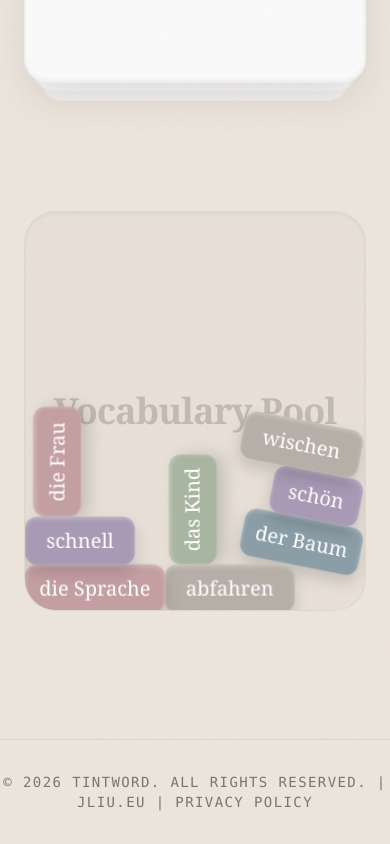
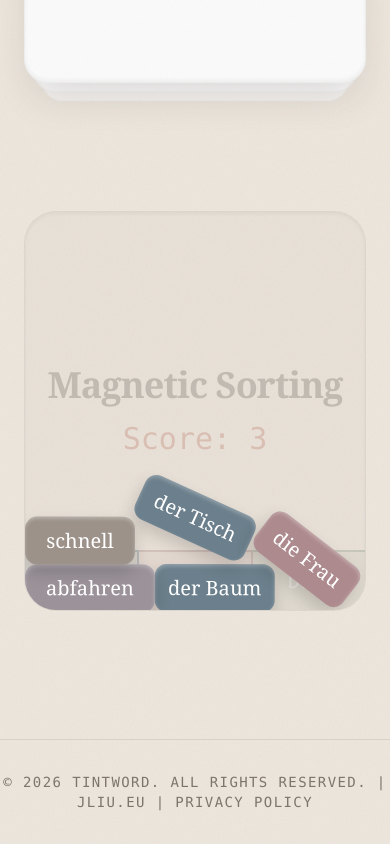
Before and after one commit to jliu-00/tintword-landing, a React (Vite) app: page / in a window 390 px wide. Shown: the part 1089-1933 px from the top of the page. Built offline with nearby package versions, Linux system fonts and the light colour scheme.

Commit message:
feat(physics): implement quantum repulsion and magnetic sorting mini-game

```diff
--- a/src/components/PhysicsPool.tsx
+++ b/src/components/PhysicsPool.tsx
@@ -1,20 +1,22 @@
-import { useEffect, useRef } from "react";
+import { useEffect, useRef, useState } from "react";
 import Matter from "matter-js";
 
-const words = [
-  { text: "der Baum", color: "#8B9EA8", w: 120, h: 48 },
-  { text: "die Frau", color: "#C49FA2", w: 110, h: 48 },
-  { text: "das Kind", color: "#A8B5A0", w: 110, h: 48 },
-  { text: "abfahren", color: "#B5AFA8", w: 130, h: 48 },
-  { text: "schön", color: "#A899B5", w: 90, h: 48 },
-  { text: "wischen", color: "#B5AFA8", w: 120, h: 48 },
-  { text: "die Sprache", color: "#C49FA2", w: 140, h: 48 },
-  { text: "schnell", color: "#A899B5", w: 110, h: 48 },
+// Enhanced Morandi Colors & Genders
+const wordsData = [
+  { text: "der Baum", color: "#6B7F8C", gender: "der", w: 120, h: 48 },
+  { text: "der Tisch", color: "#6B7F8C", gender: "der", w: 120, h: 48 },
+  { text: "die Frau", color: "#AD8A8D", gender: "die", w: 110, h: 48 },
+  { text: "die Tür", color: "#AD8A8D", gender: "die", w: 100, h: 48 },
+  { text: "das Kind", color: "#8B9C89", gender: "das", w: 110, h: 48 },
+  { text: "das Auto", color: "#8B9C89", gender: "das", w: 110, h: 48 },
+  { text: "abfahren", color: "#9B929A", gender: "none", w: 130, h: 48 },
+  { text: "schnell", color: "#9C928A", gender: "none", w: 110, h: 48 },
 ];
 
 export function PhysicsPool() {
   const containerRef = useRef<HTMLDivElement>(null);
   const elementsRef = useRef<(HTMLDivElement | null)[]>([]);
+  const [score, setScore] = useState(0);
 
   useEffect(() => {
     if (!containerRef.current) return;
@@ -25,67 +27,150 @@ export function PhysicsPool() {
       MouseConstraint = Matter.MouseConstraint,
       Mouse = Matter.Mouse,
       World = Matter.World,
-      Bodies = Matter.Bodies;
+      Bodies = Matter.Bodies,
+      Events = Matter.Events,
+      Composite = Matter.Composite;
 
     // Create engine
     const engine = Engine.create();
     const world = engine.world;
 
     const width = containerRef.current.clientWidth;
-    const height = 400; // Fixed height for the pool
+    const height = 400;
 
-    // Create boundaries
+    // Boundaries
     const ground = Bodies.rectangle(width / 2, height + 30, width * 2, 60, { isStatic: true });
     const wallLeft = Bodies.rectangle(-30, height / 2, 60, height * 2, { isStatic: true });
     const wallRight = Bodies.rectangle(width + 30, height / 2, 60, height * 2, { isStatic: true });
 
     World.add(world, [ground, wallLeft, wallRight]);
 
+    // Create Magnetic Sensor Buckets (Der, Die, Das)
+    const bucketWidth = width / 3;
+    const bucketY = height - 20;
+
+    const bucketDer = Bodies.rectangle(bucketWidth / 2, bucketY, bucketWidth, 60, {
+      isStatic: true, isSensor: true, label: "bucket_der"
+    });
+    const bucketDie = Bodies.rectangle(bucketWidth * 1.5, bucketY, bucketWidth, 60, {
+      isStatic: true, isSensor: true, label: "bucket_die"
+    });
+    const bucketDas = Bodies.rectangle(bucketWidth * 2.5, bucketY, bucketWidth, 60, {
+      isStatic: true, isSensor: true, label: "bucket_das"
+    });
+
+    World.add(world, [bucketDer, bucketDie, bucketDas]);
+
     // Create word bodies
-    const wordBodies = words.map((w) => {
-      // random initial position
+    const wordBodies = wordsData.map((w) => {
       const x = Math.random() * (width - 200) + 100;
       const y = -Math.random() * 500 - 100; // drop from top
 
-      return Bodies.rectangle(x, y, w.w, w.h, {
-        restitution: 0.6, // Bounciness
+      const body = Bodies.rectangle(x, y, w.w, w.h, {
+        restitution: 0.6,
         friction: 0.1,
         frictionAir: 0.02,
         density: 0.05,
-        render: { visible: false } // We use DOM nodes, not Canvas
       });
+
+      // Attach custom properties for game logic
+      (body as any).gender = w.gender;
+      (body as any).isAbsorbed = false;
+      return body;
     });
 
     World.add(world, wordBodies);
 
-    // Add mouse control
+    // Mouse control
     const mouse = Mouse.create(containerRef.current);
     const mouseConstraint = MouseConstraint.create(engine, {
       mouse: mouse,
-      constraint: {
-        stiffness: 0.2,
-        render: { visible: false }
-      }
+      constraint: { stiffness: 0.2, render: { visible: false } }
     });
 
     World.add(world, mouseConstraint);
 
-    // Keep the mouse in sync with rendering
-    // Usually only needed if using canvas rendering, but good to have
+    // FIX: Force drop body if mouse is released outside the container
+    const handleGlobalMouseUp = () => {
+      if (mouseConstraint.body) {
+        (mouseConstraint as any).body = null;
+        mouseConstraint.mouse.button = -1;
+      }
+    };
+    window.addEventListener("mouseup", handleGlobalMouseUp);
+    window.addEventListener("mouseleave", handleGlobalMouseUp);
 
-    // Run the engine
+    // --- QUANTUM REPULSION ENGINE ---
+    Events.on(engine, "beforeUpdate", () => {
+      const bodies = Composite.allBodies(world).filter(b => (b as any).gender);
+
+      for (let i = 0; i < bodies.length; i++) {
+        for (let j = i + 1; j < bodies.length; j++) {
+          const bodyA = bodies[i];
+          const bodyB = bodies[j];
+
+          const genA = (bodyA as any).gender;
+          const genB = (bodyB as any).gender;
+
+          // Only repel if they are valid genders and different
+          if (genA !== "none" && genB !== "none" && genA !== genB) {
+            const dx = bodyB.position.x - bodyA.position.x;
+            const dy = bodyB.position.y - bodyA.position.y;
+            const distSq = dx * dx + dy * dy;
+
+            // Repel if closer than 150px
+            if (distSq < 22500 && distSq > 100) {
+              const forceMagnitude = 0.00004 * (22500 - distSq) / 22500;
+              const fx = (dx / Math.sqrt(distSq)) * forceMagnitude;
+              const fy = (dy / Math.sqrt(distSq)) * forceMagnitude;
+
+              Matter.Body.applyForce(bodyA, bodyA.position, { x: -fx, y: -fy });
+              Matter.Body.applyForce(bodyB, bodyB.position, { x: fx, y: fy });
+            }
+          }
+        }
+      }
+    });
+
+    // --- MAGNETIC SORTING ABSORPTION ---
+    Events.on(engine, "collisionStart", (event) => {
+      event.pairs.forEach((pair) => {
+        const checkAbsorption = (sensor: Matter.Body, item: Matter.Body) => {
+          if (!sensor.label.startsWith("bucket_")) return;
+          const targetGender = sensor.label.replace("bucket_", "");
+
+          if ((item as any).gender === targetGender && !(item as any).isAbsorbed) {
+            (item as any).isAbsorbed = true;
+            // Pop the body out of physical interaction instantly
+            Matter.Composite.remove(world, item);
+            setScore((s) => s + 1);
+          }
+        };
+
+        checkAbsorption(pair.bodyA, pair.bodyB);
+        checkAbsorption(pair.bodyB, pair.bodyA);
+      });
+    });
+
+    // Run engine
     const runner = Runner.create();
     Runner.run(runner, engine);
 
-    // Sync DOM elements with Physics Bodies
+    // Sync DOM
     let animationFrameId: number;
     const updateDOM = () => {
       wordBodies.forEach((body, index) => {
         const el = elementsRef.current[index];
         if (el) {
-          const { x, y } = body.position;
-          // Apply position and rotation
-          el.style.transform = `translate(${x - words[index].w / 2}px, ${y - words[index].h / 2}px) rotate(${body.angle}rad)`;
+          if ((body as any).isAbsorbed) {
+            // Shrink and fade out absorbed items
+            el.style.transform = `translate(${body.position.x - wordsData[index].w / 2}px, ${body.position.y - wordsData[index].h / 2}px) scale(0)`;
+            el.style.opacity = "0";
+            el.style.pointerEvents = "none";
+          } else {
+            const { x, y } = body.position;
+            el.style.transform = `translate(${x - wordsData[index].w / 2}px, ${y - wordsData[index].h / 2}px) rotate(${body.angle}rad)`;
+          }
         }
       });
       animationFrameId = requestAnimationFrame(updateDOM);
@@ -93,17 +178,23 @@ export function PhysicsPool() {
 
     updateDOM();
 
-    // Handle resize
     const handleResize = () => {
       const newWidth = containerRef.current?.clientWidth || window.innerWidth;
       Matter.Body.setPosition(ground, { x: newWidth / 2, y: height + 30 });
       Matter.Body.setPosition(wallRight, { x: newWidth + 30, y: height / 2 });
+
+      const newBW = newWidth / 3;
+      Matter.Body.setPosition(bucketDer, { x: newBW / 2, y: bucketY });
+      Matter.Body.setPosition(bucketDie, { x: newBW * 1.5, y: bucketY });
+      Matter.Body.setPosition(bucketDas, { x: newBW * 2.5, y: bucketY });
     };
 
     window.addEventListener("resize", handleResize);
 
     return () => {
       cancelAnimationFrame(animationFrameId);
+      window.removeEventListener("mouseup", handleGlobalMouseUp);
+      window.removeEventListener("mouseleave", handleGlobalMouseUp);
       window.removeEventListener("resize", handleResize);
       Runner.stop(runner);
       Engine.clear(engine);
@@ -113,22 +204,31 @@ export function PhysicsPool() {
   return (
     <div className="w-full h-[400px] relative overflow-hidden mt-32 rounded-[32px] border border-foreground/5 bg-foreground/[0.02] shadow-inner" ref={containerRef}>
 
-      {/* Background hint */}
-      <div className="absolute inset-0 flex items-center justify-center pointer-events-none opacity-20">
-        <h2 className="text-4xl md:text-6xl font-serif font-bold tracking-tight">Vocabulary Pool</h2>
+      {/* Background UI & Score */}
+      <div className="absolute inset-0 flex flex-col items-center justify-center pointer-events-none opacity-20">
+        <h2 className="text-4xl md:text-6xl font-serif font-bold tracking-tight mb-4">Magnetic Sorting</h2>
+        {score > 0 && (
+          <p className="text-3xl font-mono text-accent">Score: {score}</p>
+        )}
+      </div>
+
+      {/* Bucket Visuals */}
+      <div className="absolute bottom-0 w-full h-[60px] flex text-white/40 font-mono text-xl uppercase tracking-widest pointer-events-none z-0">
+        <div className="flex-1 border-t-2 border-r-2 border-[#6B7F8C]/30 bg-[#6B7F8C]/10 flex items-center justify-center">Der</div>
+        <div className="flex-1 border-t-2 border-r-2 border-[#AD8A8D]/30 bg-[#AD8A8D]/10 flex items-center justify-center">Die</div>
+        <div className="flex-1 border-t-2 border-[#8B9C89]/30 bg-[#8B9C89]/10 flex items-center justify-center">Das</div>
       </div>
 
       {/* DOM Nodes representing the rigid bodies */}
-      {words.map((w, i) => (
+      {wordsData.map((w, i) => (
         <div
           key={i}
           ref={(el) => { elementsRef.current[i] = el; }}
-          className="absolute top-0 left-0 flex items-center justify-center text-white font-serif text-xl rounded-xl shadow-lg cursor-grab active:cursor-grabbing select-none hover:brightness-110 transition-[filter]"
+          className="absolute top-0 left-0 flex items-center justify-center text-white font-serif text-xl rounded-xl shadow-lg cursor-grab active:cursor-grabbing select-none hover:brightness-110 transition-[transform,opacity] duration-300 ease-out z-10"
           style={{
             width: w.w,
             height: w.h,
             backgroundColor: w.color,
-            willChange: "transform",
             boxShadow: "inset 0 2px 4px rgba(255,255,255,0.3), 0 8px 16px rgba(0,0,0,0.15)"
           }}
         >
```
